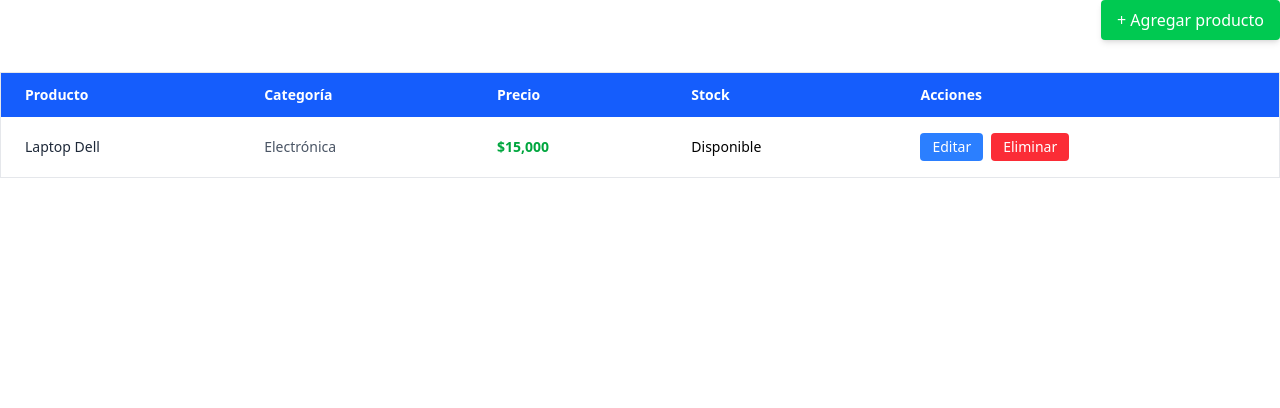
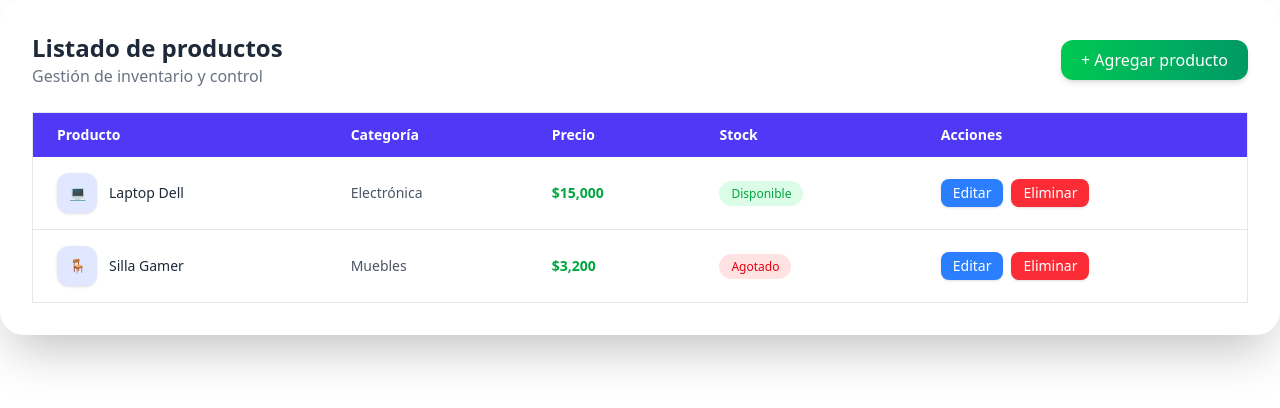
Before and after one commit to SergioAl-boop/frointendtiendita, an Angular app: page /products in a window 1280 px wide. Shown: the top 408 px of the page. Built offline with nearby package versions, Linux system fonts and the light colour scheme.

Commit message:
[fix] Se mejoraron los diseños de los products

```diff
--- a/src/app/pages/addProduct/addProduct.html
+++ b/src/app/pages/addProduct/addProduct.html
@@ -1,23 +1,37 @@
 <div class="min-h-screen flex items-center justify-center bg-gray-100">
-  <div class="bg-white w-full max-w-lg rounded-xl shadow-lg p-8">
-    <h2 class="text-2xl font-bold text-gray-800 mb-6 text-center">
-      Agregar nuevo producto
-    </h2>
+  <div class="bg-white w-full max-w-2xl rounded-3xl shadow-2xl p-10">
 
-    <form (ngSubmit)="addProduct()" class="space-y-5">
+    <!-- Header -->
+    <div class="flex items-center gap-4 mb-8">
+      <div class="w-14 h-14 bg-indigo-600 text-white rounded-2xl flex items-center justify-center text-3xl shadow-lg">
+        📦
+      </div>
+      <div>
+        <h2 class="text-3xl font-bold text-gray-800">Agregar producto</h2>
+        <p class="text-gray-500">Completa la información para registrar un nuevo producto</p>
+      </div>
+    </div>
+
+    <!-- Form -->
+    <form (ngSubmit)="addProduct()" class="space-y-6">
       <!-- Nombre -->
       <div>
-        <label class="block text-sm font-medium text-gray-700 mb-1">Nombre</label>
+        <label class="block text-sm font-semibold text-gray-700 mb-2">Nombre</label>
+        <div class="relative">
+          <span class="absolute left-3 top-2.5 text-gray-400">📝</span>
           <input type="text" [(ngModel)]="newProduct.name" name="name"
-          class="w-full border border-gray-300 rounded-lg px-4 py-2 focus:ring-2 focus:ring-blue-400 focus:outline-none"
+            class="w-full pl-10 border border-gray-300 rounded-xl px-4 py-2 focus:ring-2 focus:ring-indigo-500 focus:outline-none"
             placeholder="Ej. Laptop Dell" required>
+        </div>
       </div>
 
       <!-- Categoría -->
       <div>
-        <label class="block text-sm font-medium text-gray-700 mb-1">Categoría</label>
+        <label class="block text-sm font-semibold text-gray-700 mb-2">Categoría</label>
+        <div class="relative">
+          <span class="absolute left-3 top-2.5 text-gray-400">📂</span>
           <select [(ngModel)]="newProduct.category" name="category"
-          class="w-full border border-gray-300 rounded-lg px-4 py-2 focus:ring-2 focus:ring-blue-400 focus:outline-none">
+            class="w-full pl-10 border border-gray-300 rounded-xl px-4 py-2 focus:ring-2 focus:ring-indigo-500 focus:outline-none">
             <option value="" disabled selected>Selecciona una categoría</option>
             <option value="Electrónica">Electrónica</option>
             <option value="Muebles">Muebles</option>
@@ -25,31 +39,38 @@
             <option value="Otros">Otros</option>
           </select>
         </div>
+      </div>
 
       <!-- Precio -->
       <div>
-        <label class="block text-sm font-medium text-gray-700 mb-1">Precio</label>
+        <label class="block text-sm font-semibold text-gray-700 mb-2">Precio</label>
+        <div class="relative">
+          <span class="absolute left-3 top-2.5 text-gray-400">💰</span>
           <input type="number" [(ngModel)]="newProduct.price" name="price"
-          class="w-full border border-gray-300 rounded-lg px-4 py-2 focus:ring-2 focus:ring-blue-400 focus:outline-none"
+            class="w-full pl-10 border border-gray-300 rounded-xl px-4 py-2 focus:ring-2 focus:ring-indigo-500 focus:outline-none"
             placeholder="Ej. 15000" required>
+        </div>
       </div>
 
       <!-- Stock -->
       <div>
-        <label class="block text-sm font-medium text-gray-700 mb-1">Stock</label>
+        <label class="block text-sm font-semibold text-gray-700 mb-2">Stock</label>
+        <div class="relative">
+          <span class="absolute left-3 top-2.5 text-gray-400">📦</span>
           <input type="text" [(ngModel)]="newProduct.stock" name="stock"
-          class="w-full border border-gray-300 rounded-lg px-4 py-2 focus:ring-2 focus:ring-blue-400 focus:outline-none"
+            class="w-full pl-10 border border-gray-300 rounded-xl px-4 py-2 focus:ring-2 focus:ring-indigo-500 focus:outline-none"
             placeholder="Disponible / Agotado" required>
+        </div>
       </div>
 
       <!-- Botones -->
-      <div class="flex justify-between mt-6">
+      <div class="flex justify-end gap-4 mt-8">
         <button type="button" (click)="closeModal()"
-          class="bg-gray-300 text-gray-700 px-5 py-2 rounded-lg hover:bg-gray-400 transition">
+          class="bg-gray-200 text-gray-700 px-6 py-2 rounded-xl hover:bg-gray-300 transition">
           Cancelar
         </button>
         <button type="submit"
-          class="bg-green-500 text-white px-5 py-2 rounded-lg hover:bg-green-600 shadow-md transition">
+          class="bg-gradient-to-r from-indigo-600 to-blue-500 text-white px-6 py-2 rounded-xl shadow-md hover:scale-105 transition">
           Guardar producto
         </button>
       </div>
--- a/src/app/pages/products/products.html
+++ b/src/app/pages/products/products.html
@@ -1,18 +1,21 @@
-<div class="overflow-x-auto">
-  <!-- Botón de agregar -->
-  <div class="flex justify-end mb-4">
-    <div class="flex justify-end mb-4">
+<div class="bg-white rounded-3xl shadow-2xl p-8">
+  <!-- Header con botón -->
+  <div class="flex justify-between items-center mb-6">
+    <div>
+      <h3 class="text-2xl font-bold text-gray-800">Listado de productos</h3>
+      <p class="text-gray-500">Gestión de inventario y control</p>
+    </div>
     <a
       href="/addproduct"
-    class="bg-green-500 text-white px-4 py-2 rounded hover:bg-green-600 shadow-md">
+      class="bg-gradient-to-r from-green-500 to-emerald-600 text-white px-5 py-2 rounded-xl shadow-md hover:scale-105 transition">
       + Agregar producto
     </a>
   </div>
 
-  </div>
-
-  <table class="min-w-full border border-gray-200 rounded-lg shadow-md">
-    <thead class="bg-blue-600 text-white">
+  <!-- Tabla -->
+  <div class="overflow-x-auto">
+    <table class="min-w-full border border-gray-200 rounded-xl shadow-sm">
+      <thead class="bg-indigo-600 text-white">
         <tr>
           <th class="px-6 py-3 text-left text-sm font-semibold">Producto</th>
           <th class="px-6 py-3 text-left text-sm font-semibold">Categoría</th>
@@ -22,16 +25,37 @@
         </tr>
       </thead>
       <tbody class="bg-white divide-y divide-gray-200">
-      <tr class="hover:bg-gray-50 transition">
-        <td class="px-6 py-4 text-sm text-gray-800">Laptop Dell</td>
+        <tr class="hover:bg-gray-50 transition duration-300 ease-in-out">
+          <td class="px-6 py-4 text-sm font-medium text-gray-800 flex items-center gap-3">
+            <span class="w-10 h-10 bg-indigo-100 text-indigo-600 flex items-center justify-center rounded-xl shadow">💻</span>
+            Laptop Dell
+          </td>
           <td class="px-6 py-4 text-sm text-gray-600">Electrónica</td>
           <td class="px-6 py-4 text-sm text-green-600 font-bold">$15,000</td>
-        <td class="px-6 py-4 text-sm">Disponible</td>
           <td class="px-6 py-4 text-sm">
-          <button class="bg-blue-500 text-white px-3 py-1 rounded hover:bg-blue-600">Editar</button>
-          <button class="bg-red-500 text-white px-3 py-1 rounded hover:bg-red-600 ml-2">Eliminar</button>
+            <span class="bg-green-100 text-green-600 px-3 py-1 rounded-full text-xs">Disponible</span>
+          </td>
+          <td class="px-6 py-4 text-sm flex gap-2">
+            <button class="bg-blue-500 text-white px-3 py-1 rounded-lg hover:bg-blue-600 shadow-sm transition">Editar</button>
+            <button class="bg-red-500 text-white px-3 py-1 rounded-lg hover:bg-red-600 shadow-sm transition">Eliminar</button>
+          </td>
+        </tr>
+        <tr class="hover:bg-gray-50 transition duration-300 ease-in-out">
+          <td class="px-6 py-4 text-sm font-medium text-gray-800 flex items-center gap-3">
+            <span class="w-10 h-10 bg-indigo-100 text-indigo-600 flex items-center justify-center rounded-xl shadow">🪑</span>
+            Silla Gamer
+          </td>
+          <td class="px-6 py-4 text-sm text-gray-600">Muebles</td>
+          <td class="px-6 py-4 text-sm text-green-600 font-bold">$3,200</td>
+          <td class="px-6 py-4 text-sm">
+            <span class="bg-red-100 text-red-600 px-3 py-1 rounded-full text-xs">Agotado</span>
+          </td>
+          <td class="px-6 py-4 text-sm flex gap-2">
+            <button class="bg-blue-500 text-white px-3 py-1 rounded-lg hover:bg-blue-600 shadow-sm transition">Editar</button>
+            <button class="bg-red-500 text-white px-3 py-1 rounded-lg hover:bg-red-600 shadow-sm transition">Eliminar</button>
           </td>
         </tr>
       </tbody>
     </table>
   </div>
+</div>
```
Lines whose indentation alone changed are shown as unchanged.
